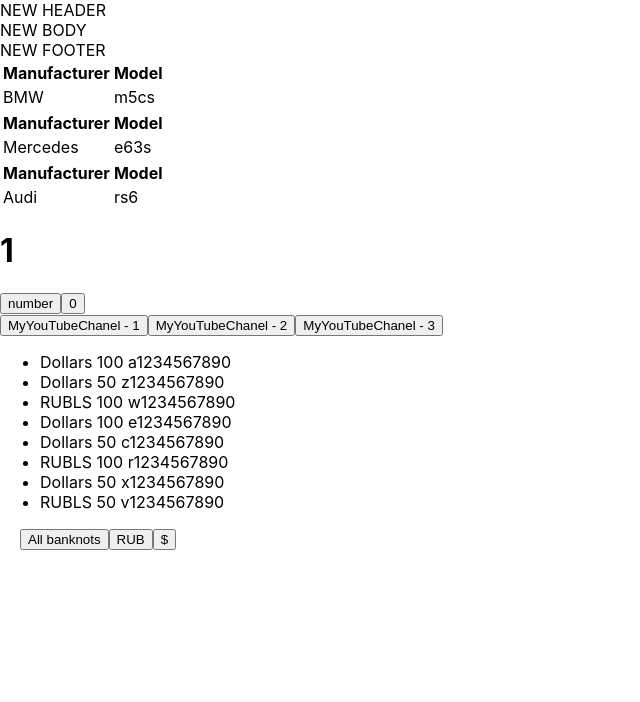
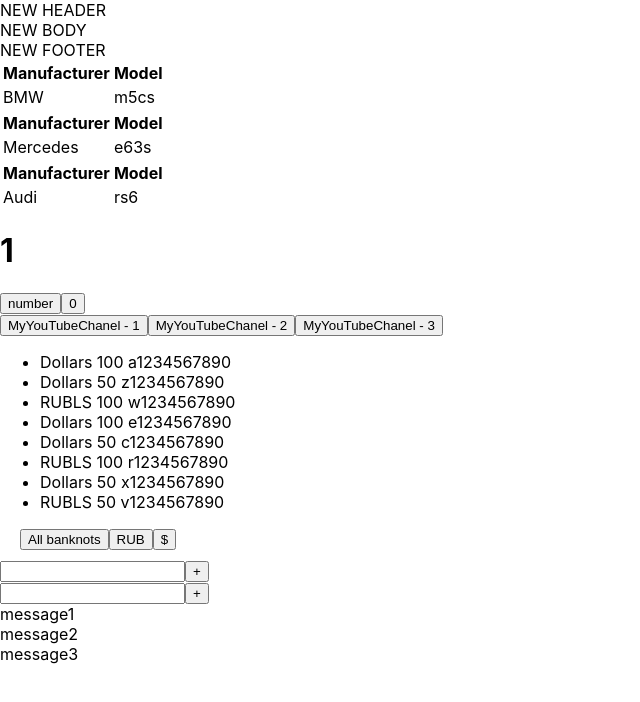
Before and after one commit to EarlMefisto/todo-practice, a React (Create React App) app: page / in a window 1280 px wide. Shown: the top 702 px of the page, without its empty margins (0-640 px from the left). Built offline with nearby package versions, Linux system fonts and the light colour scheme.

Commit message:
micro 1.3

```diff
--- a/src/App.tsx
+++ b/src/App.tsx
@@ -9,6 +9,7 @@ import { Footer } from "./micro1/Footer";
 import { NewComponent } from "./micro1/NewComponent";
 import { Button } from "./micro1/Button";
 import { AtmMachine } from "./micro1/ATM-machine";
+import { AboutInput } from "./micro1/AboutInput";
 
 export type DataPropsType = {
   title: string;
@@ -195,14 +196,6 @@ function App() {
     setFilter(value);
   }
 
-  // const myFirstSubscriber = (event: MouseEvent<HTMLButtonElement>) => {
-  //   console.log("Hello! I`m Vasya.");
-  // };
-
-  // const mySecondSubscriber = (event: MouseEvent<HTMLButtonElement>) => {
-  //   console.log("Hello! I`m Ivan.");
-  // };
-
   const onClickHandler = (name: string) => {
     console.log(name);
   };
@@ -233,7 +226,8 @@ function App() {
           buttonName="MyYouTubeChanel - 3"
           callBack={() => ButtonForChanel3("I`m Ivan. I`m years old", 44)}
         />
-        <AtmMachine/>
+        <AtmMachine />
+        <AboutInput />
       </div>
       {/* <StyledApp>
         <Tasks data={data1} />
--- /dev/null
+++ b/src/micro1/AboutInput.tsx
@@ -0,0 +1,35 @@
+import { useState, MouseEvent } from "react";
+import { FullInput } from "./FulInput";
+import { Input } from "./Input";
+import { Button } from "./Button";
+
+export const AboutInput = () => {
+  const [message, setMessage] = useState([
+    { message: "message1" },
+    { message: "message2" },
+    { message: "message3" },
+  ]);
+
+  let [title, setTitle] = useState("");
+
+  const addMessage = (title: string) => {
+    let newMessage = { message: title };
+    setMessage([newMessage, ...message]);
+  };
+
+  const callBackButtonHandler = () => {
+    addMessage(title);
+    setTitle("");
+  };
+
+  return (
+    <div>
+      <FullInput addMessage={addMessage} />
+      <Input setTitle={setTitle} title={title} />
+      <Button buttonName="+" callBack={callBackButtonHandler} />
+      {message.map((m, index) => {
+        return <div key={index}>{m.message}</div>;
+      })}
+    </div>
+  );
+};
--- /dev/null
+++ b/src/micro1/FulInput.tsx
@@ -0,0 +1,25 @@
+import { ChangeEvent, useState, MouseEvent } from "react";
+
+type FullInputType = {
+  addMessage: (title: string) => void;
+};
+
+export const FullInput = (props: FullInputType) => {
+  let [title, setTitle] = useState("");
+
+  const onChangeInputHandler = (event: ChangeEvent<HTMLInputElement>) => {
+    setTitle(event.currentTarget.value);
+  };
+
+  const onClickButtonHandler = () => {
+    props.addMessage(title);
+    setTitle("");
+  };
+
+  return (
+    <div>
+      <input value={title} onChange={onChangeInputHandler} />
+      <button onClick={onClickButtonHandler}>+</button>
+    </div>
+  );
+};
--- /dev/null
+++ b/src/micro1/Input.tsx
@@ -0,0 +1,14 @@
+import { ChangeEvent } from "react";
+
+type InputType = {
+  setTitle: (title: string) => void;
+  title: string;
+};
+
+export const Input = (props: InputType) => {
+  const onChangeInputHandler = (event: ChangeEvent<HTMLInputElement>) => {
+    props.setTitle(event.currentTarget.value);
+  };
+
+  return <input value={props.title} onChange={onChangeInputHandler} />;
+};
```
